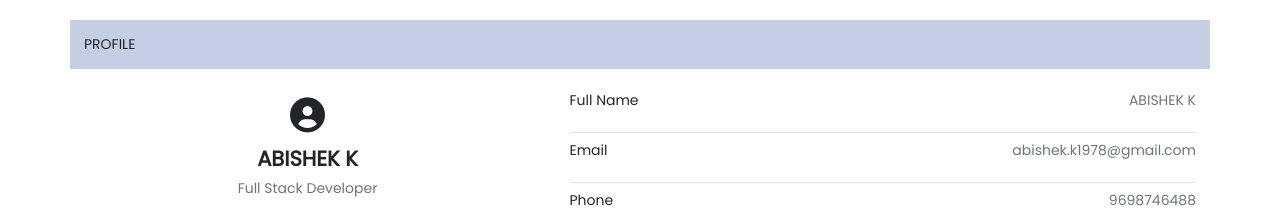
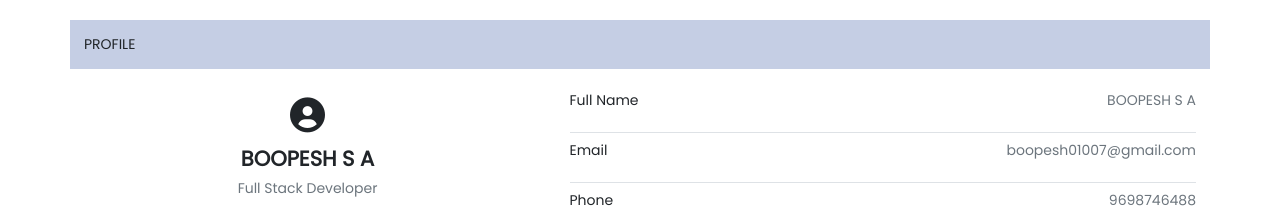
Before and after one commit to IBM-EPBL/IBM-Project-24490-1659943539, a plain HTML site: page Assignments/Boopesh S A/Assignment 1/index.html in a window 1280 px wide. Shown: the top 211 px of the page. Drawn offline with nearby package versions, Linux system fonts and the light colour scheme.

Commit message:
Update index.html

```diff
--- a/Assignments/Boopesh S A/Assignment 1/index.html
+++ b/Assignments/Boopesh S A/Assignment 1/index.html
@@ -25,7 +25,7 @@
                     <div class="col-12 bg-white p-0 px-3 py-3 mb-3">
                         <div class="d-flex flex-column align-items-center">
                             <i class="fa fa-circle-user fs-1"></i>
-                            <p class="fw-bold h4 mt-3">ABISHEK K</p>
+                            <p class="fw-bold h4 mt-3">BOOPESH S A</p>
                             <p class="text-muted">Full Stack Developer</p>
                             <div class="d">
                                 <a href=""><div class="btn btn-outline-primary message">Message</div></a>
@@ -57,11 +57,11 @@
                     <div class="col-12 bg-white px-3 mb-3 pb-3">
                         <div class="d-flex align-items-center justify-content-between border-bottom">
                             <p class="py-2">Full Name</p>
-                            <p class="py-2 text-muted">ABISHEK K</p>
+                            <p class="py-2 text-muted">BOOPESH S A</p>
                         </div>
                         <div class="d-flex align-items-center justify-content-between border-bottom">
                             <p class="py-2">Email</p>
-                            <p class="py-2 text-muted">abishek.k1978@gmail.com</p>
+                            <p class="py-2 text-muted">boopesh01007@gmail.com</p>
                         </div>
                         <div class="d-flex align-items-center justify-content-between border-bottom">
                             <p class="py-2">Phone</p>
```
